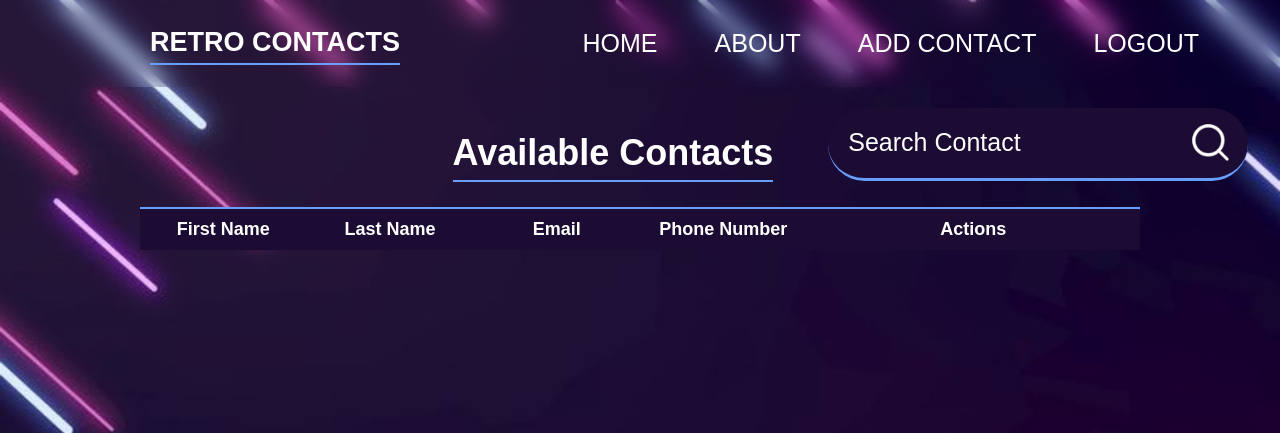
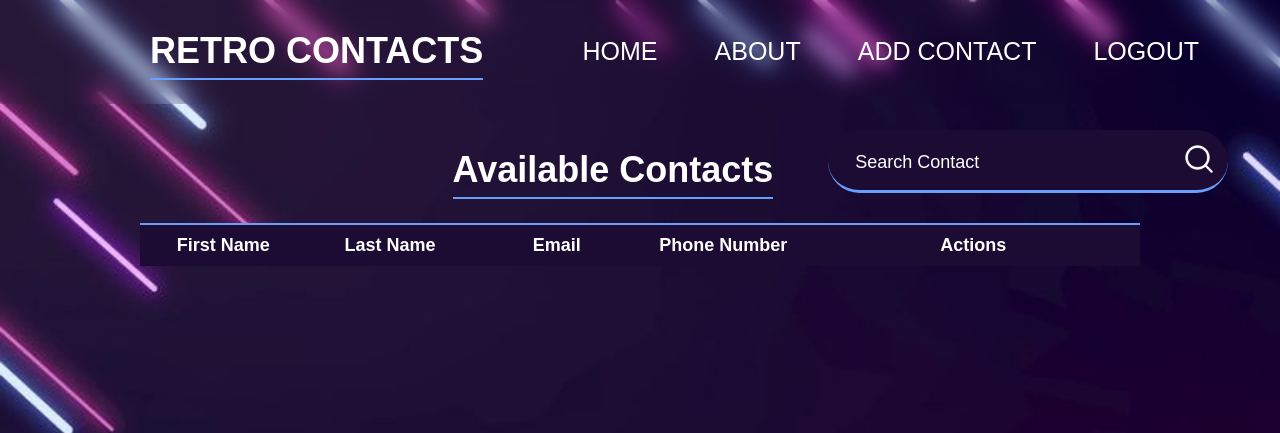
Before and after one commit to COP4331-Group-Project/Contact-Manager-Project, a PHP site: page /ContactList.html in a window 1280 px wide. Shown: the top 433 px of the page. Run offline with PHP 8.4, Linux system fonts and the light colour scheme; lists and menus that the app fills with data are empty.

Commit message:
simple css/js fixes

```diff
--- a/ContactList.html
+++ b/ContactList.html
@@ -6,7 +6,7 @@
   </head>
   <body>
     <header class="header">
-      <h2>RETRO CONTACTS</h2>
+      <h1>RETRO CONTACTS</h1>
       <!-- NAV BAR -->
       <nav class="navbar">
         <button>HOME</button>
--- a/css/ContactList.css
+++ b/css/ContactList.css
@@ -51,7 +51,7 @@ body {
   width: 100%;
 }
 
-.header h2 {
+.header h1 {
   margin-left: 150px;
   color: #fff;
   border-bottom: 2px solid #fff;
@@ -80,7 +80,7 @@ body {
   display: flex;
   align-items: center;
   border-radius: 60px;
-  padding: 5px 10px;
+  padding-left: 10px;
   border-bottom: 3px solid transparent;
   border-bottom-color: hsl(200, 100%, 56%);
   animation: neonBorderBottom 10s infinite;
@@ -91,17 +91,18 @@ body {
   flex: 1;
   border: 0;
   outline: none;
-  padding: 12px 10px;
   font-size: 25px;
   color: #fff;
 }
 
 .searchForm input::placeholder {
   color: white;
+  font-size: 18px;
+  padding-left: 15px;
 }
 
 .searchForm button, img {
-  width: 40px;
+  width: 30px;
 }
 
 .searchForm button {
--- a/js/ContactList.js
+++ b/js/ContactList.js
@@ -301,7 +301,8 @@ function add()
 		{
 			if (this.readyState == 4 && this.status == 200)
 			{
-        console.log("success");
+        search();
+        contactModal.close();
 			}
 		};
 		xhr.send(jsonPayload);
```
